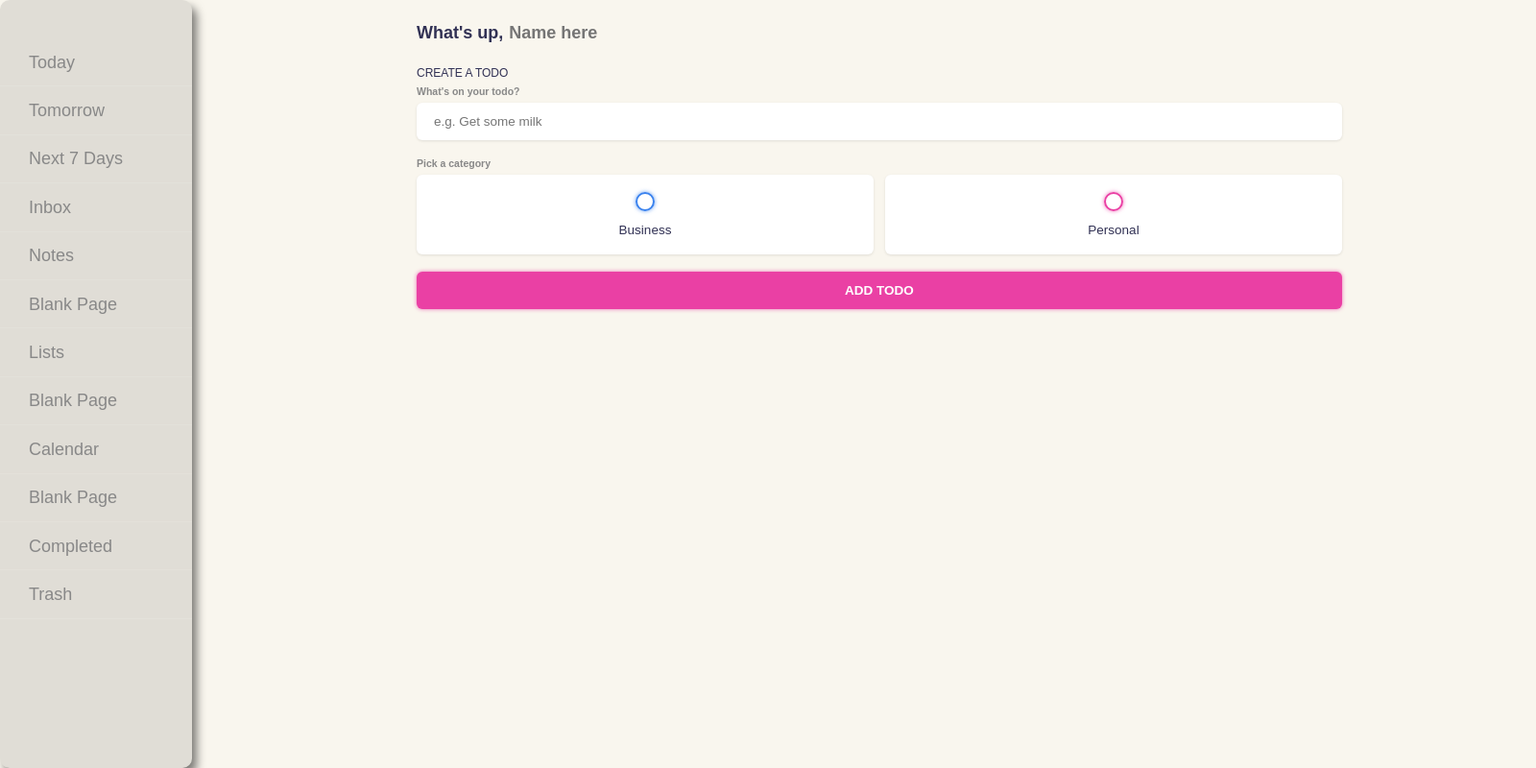
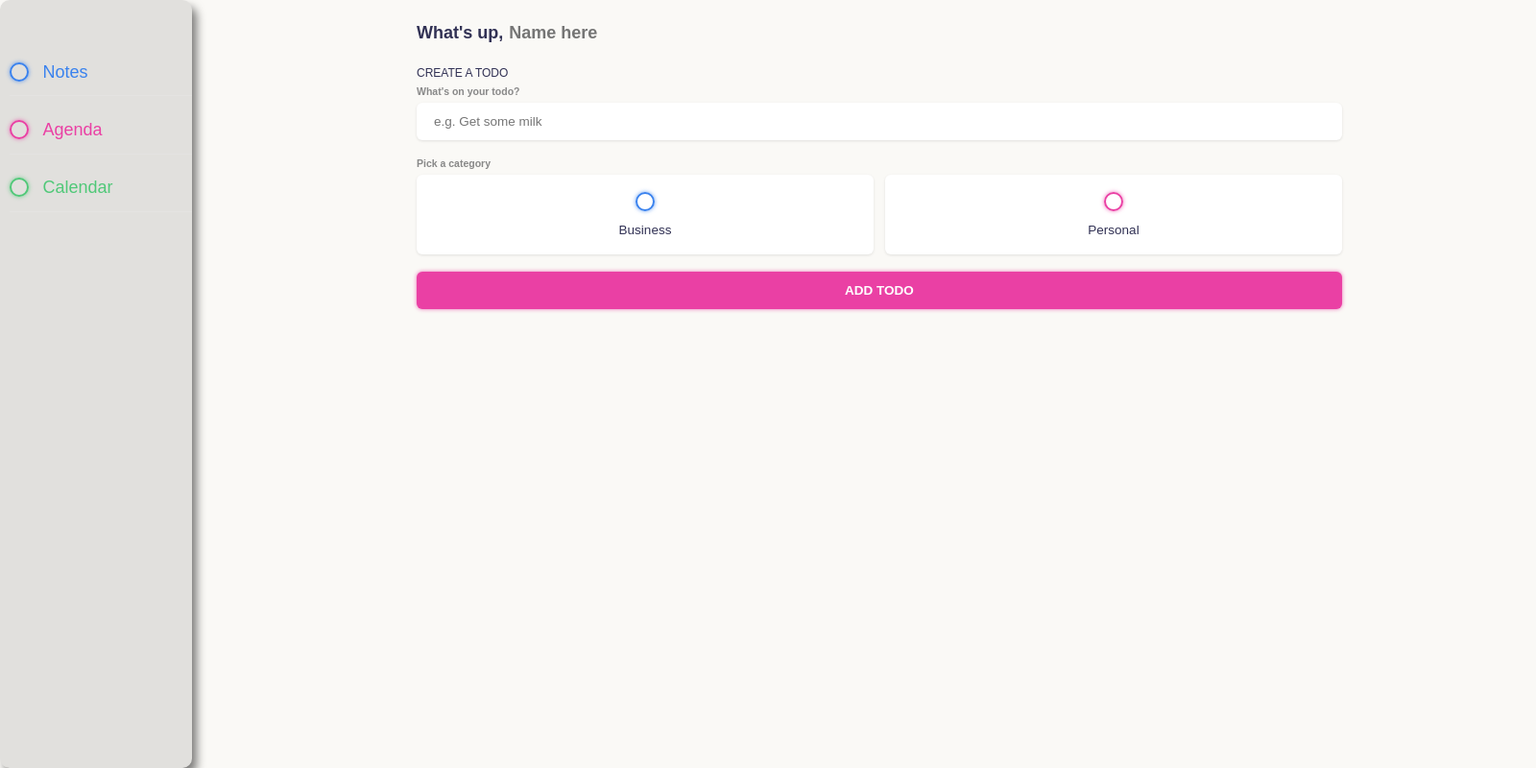
Before and after one commit to Lhayes32/notes-app, an Electron app: page index.html in a window 1600 px wide. Shown: the whole page at 96% size. Drawn offline with Linux system fonts and the light colour scheme.

Commit message:
Changed categories

```diff
--- a/index.html
+++ b/index.html
@@ -19,25 +19,40 @@
 		<aside>
 			<!-- Sidebar Nav -->
 			<div class="sidebar">
-				<a href="#" class="main-category">Today</a>
-				<a href="#" class="main-category">Tomorrow</a>
-				<a href="#" class="main-category">Next 7 Days</a>
-				<a href="#" class="main-category">Inbox</a>
+				<!-- Notes -->
+				<div class="category">
+					<a href="#" class="main-category notes">
+						<div class="category-bullet notes"></div>
+						Notes
+					</a>
+					<div class="sub-menu">
+						<a href="#">Blank Page</a>
+					</div>
+				</div>
 
-				<!-- Notes -->
-				<a href="#" class="container-main-category">Notes</a>
-				<a href="#" class="sub-main-category">Blank Page</a>
 
-				<!-- Lists -->
-				<a href="#" class="container-main-category">Lists</a>
-				<a href="#" class="sub-main-category">Blank Page</a>
+				<!-- Agenda -->
+				<div class="category">
+					<a href="#" class="main-category lists">
+						<div class="category-bullet lists"></div>
+						Agenda
+					</a>
+					<div class="sub-menu">
+						<a href="#">Blank Page</a>
+					</div>
+				</div>
 
 				<!-- Calendar -->
-				<a href="#" class="container-main-category">Calendar</a>
-				<a href="#" class="sub-main-category">Blank Page</a>
+				<div class="category">
+					<a href="#" class="main-category calandar">
+						<div class="category-bullet calandar"></div>
+						Calendar
+					</a>
+					<div class="sub-menu">
+						<a href="#">Blank Page</a>
+					</div>
+				</div>
 
-				<a href="#" class="main-category">Completed</a>
-				<a href="#" class="main-category">Trash</a>
 			</div>
 			<!-- End of Sidebar Nav -->
 		</aside>
--- a/main.css
+++ b/main.css
@@ -2,6 +2,7 @@
 :root {
 	--primary: #EA40A4;
 	--business: #3a82ee;
+	--calandar: #50C878;
 	--personal: var(--primary);
 	--light: #EEE;
 	--grey: #888;
@@ -12,6 +13,7 @@
 
 	--business-glow: 0px 0px 4px rgba(58, 130, 238, 0.75);
 	--personal-glow: 0px 0px 4px rgba(234, 64, 164, 0.75);
+	--calandar-glow: 0px 0px 4px rgba(80, 200, 120, 0.75);
 }
 /* End of Variables */
 
@@ -37,7 +39,7 @@ html{
 body {
 	min-height: 100vh;
 	/* background: linear-gradient(to top right, #80cbc4, #e1bee7, #80ddea, #d1c4e9); */
-	background-color: #F9F6EE;
+	background-color: #FAF9F6;
 }
 
 input:not([type="radio"]):not([type="checkbox"]), button {
@@ -76,17 +78,19 @@ main aside .sidebar{
 	background: rgba(0, 0, 0, 0.1);
 	border-radius: 10px;
 	box-shadow: 5px 7px 10px rgba(0, 0, 0, .5);
-
 }
 
-main aside .sidebar a{
+main aside .sidebar .category {
+	margin: 10px 0px;
+}
+
+main aside .sidebar .main-category{
     display: flex;
     align-items: center;
     gap: 1.2rem;
     height: 4.2rem;
-	color: var(--grey);
     position: relative;
-	padding: 10px 30px;/* ToDo: Remember to remove this when replacing that empty space with logos */
+	margin-left: 10px;
 	transition: .5s ease;
 	font-size: 18px;
 	font-weight: 500;
@@ -94,10 +98,68 @@ main aside .sidebar a{
 	border-bottom: 1px solid rgba(255, 255, 255, 0.1);
 }
 
-main aside .sidebar a:hover{
-	background: rgba(0, 0, 0, 0.3);
-	color: #fff;
+main aside .sidebar .main-category.notes {
+	color: var(--business);
 }
+
+main aside .sidebar .main-category.lists {
+	color: var(--personal);
+}
+
+main aside .sidebar .main-category.calandar {
+	color: var(--calandar);
+}
+
+main aside .sidebar .main-category .category-bullet {
+	display: flex;
+	align-items: center;
+	justify-content: center;
+	width: 20px;
+	height: 20px;
+	border-radius: 999px;
+
+}
+
+main aside .sidebar .main-category .category-bullet.notes {
+	border: 2px solid var(--business);
+	box-shadow: var(--business-glow);
+}
+
+main aside .sidebar .main-category .category-bullet.lists {
+	border: 2px solid var(--personal);
+	box-shadow: var(--personal-glow);
+}
+
+main aside .sidebar .main-category .category-bullet.calandar {
+	border: 2px solid var(--calandar);
+	box-shadow: var(--calandar-glow);
+}
+
+main aside .sidebar .category .sub-menu {
+	margin-left: 20px;
+	padding-left: 10px;
+	border-left: 1px solid #bbb;
+	max-height: 0px;
+	overflow: hidden;
+	transition: max-height 300ms ease-in-out;
+}
+
+main aside .sidebar .category.active .sub-menu {
+	max-height: 500px
+}
+
+main aside .sidebar .category .sub-menu a {
+	text-decoration: none;
+	display: block;
+	padding: 5px;
+	margin: 5px 0px;
+	color: #222;
+	cursor: pointer;
+
+}
+
+
+
 
 /* ============= END ASIDE & SIDEBAR ============= */
 
--- a/main.js
+++ b/main.js
@@ -128,3 +128,11 @@ function DisplayTodos () {
 
 	})
 }
+
+document.querySelectorAll(".category").forEach(function(category){
+	category.addEventListener("click", function(e){
+		if(e.target.parentNode.children.length > 1){
+			e.target.parentNode.classList.toggle("active");
+		}
+	});
+})
```
